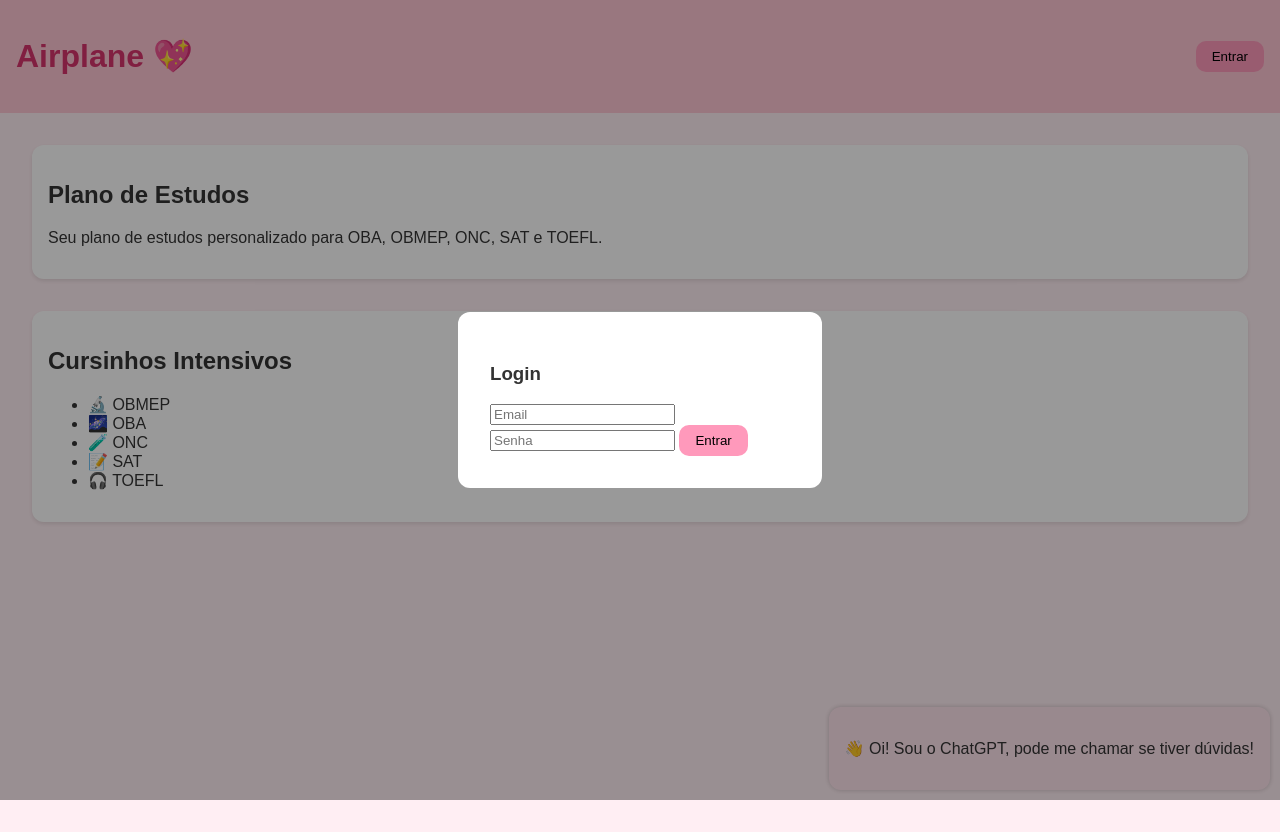
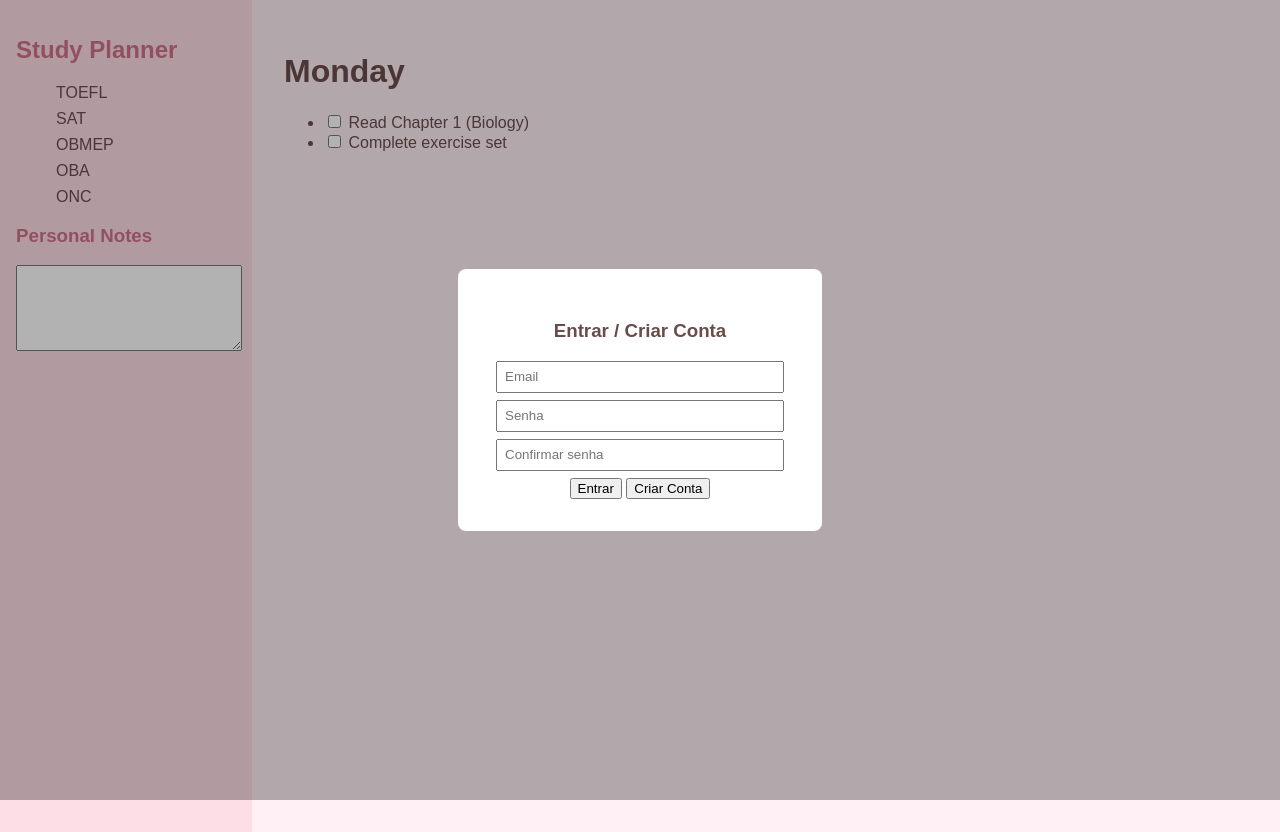
Before and after one commit to Mariaprogramer/airplane-site, a plain HTML site: page index.html in a window 1280 px wide. Both pictures are taken after a click on the button "Entrar". Before the commit the page ends 800 px from the top, so only its background shows below. Drawn offline with Linux system fonts and the light colour scheme; files that its build step writes are made by us from their sources.

Commit message:
Add files via upload

```diff
--- a/index.html
+++ b/index.html
@@ -1,49 +1,51 @@
 
 <!DOCTYPE html>
-<html lang="pt-br">
+<html lang="en">
 <head>
   <meta charset="UTF-8" />
   <meta name="viewport" content="width=device-width, initial-scale=1.0"/>
-  <title>Airplane - Voar Alto Juntos 2k25</title>
-  <link rel="stylesheet" href="style.css" />
-  <script src="firebase.js" defer></script>
-  <script src="script.js" defer></script>
+  <title>Airplane - Voar alto juntos 2k25</title>
+  <link rel="stylesheet" href="styles/style.css" />
 </head>
 <body>
-  <header>
-    <h1>Airplane 💖</h1>
-    <button id="login-btn">Entrar</button>
-  </header>
-
-  <main>
-    <section class="plano">
-      <h2>Plano de Estudos</h2>
-      <p>Seu plano de estudos personalizado para OBA, OBMEP, ONC, SAT e TOEFL.</p>
-    </section>
-
-    <section class="cursinhos">
-      <h2>Cursinhos Intensivos</h2>
+  <div class="app">
+    <aside class="sidebar">
+      <h2>Study Planner</h2>
       <ul>
-        <li>🔬 OBMEP</li>
-        <li>🌌 OBA</li>
-        <li>🧪 ONC</li>
-        <li>📝 SAT</li>
-        <li>🎧 TOEFL</li>
+        <li onclick="showCard('toefl')">TOEFL</li>
+        <li onclick="showCard('sat')">SAT</li>
+        <li onclick="showCard('obmep')">OBMEP</li>
+        <li onclick="showCard('oba')">OBA</li>
+        <li onclick="showCard('onc')">ONC</li>
       </ul>
-    </section>
-  </main>
-
-  <div id="chatbot">
-    <p>👋 Oi! Sou o ChatGPT, pode me chamar se tiver dúvidas!</p>
+      <div class="personal-notes">
+        <h3>Personal Notes</h3>
+        <textarea></textarea>
+      </div>
+    </aside>
+    <main class="planner">
+      <h1>Monday</h1>
+      <ul class="task-list">
+        <li><input type="checkbox"> Read Chapter 1 (Biology)</li>
+        <li><input type="checkbox"> Complete exercise set</li>
+      </ul>
+      <div class="course-card hidden" id="obmep">
+        <h2>OBMEP Cursinho (6 Meses)</h2>
+        <p>Semana 1: Álgebra Básica</p>
+        <a href="#">Ver PDF</a>
+      </div>
+    </main>
   </div>
-
-  <div id="login-modal" class="modal hidden">
+  <div class="modal hidden" id="login-modal">
     <div class="modal-content">
-      <h3>Login</h3>
+      <h3>Entrar / Criar Conta</h3>
       <input type="email" id="email" placeholder="Email" />
       <input type="password" id="password" placeholder="Senha" />
+      <input type="password" id="confirm" placeholder="Confirmar senha" />
       <button onclick="login()">Entrar</button>
+      <button onclick="signup()">Criar Conta</button>
     </div>
   </div>
+  <script src="scripts/script.js"></script>
 </body>
 </html>
--- a/script.js
+++ b/script.js
@@ -1,11 +1,19 @@
 
-document.getElementById("login-btn").addEventListener("click", () => {
-  document.getElementById("login-modal").classList.remove("hidden");
-});
-
+function showCard(id) {
+  document.querySelectorAll('.course-card').forEach(c => c.classList.add('hidden'));
+  document.getElementById(id).classList.remove('hidden');
+}
 function login() {
-  const email = document.getElementById("email").value;
-  const password = document.getElementById("password").value;
-  alert("Login simulado com: " + email);
+  alert("Login simulado!");
   document.getElementById("login-modal").classList.add("hidden");
 }
+function signup() {
+  const pass = document.getElementById("password").value;
+  const confirm = document.getElementById("confirm").value;
+  if (pass !== confirm) {
+    alert("Senhas diferentes!");
+    return;
+  }
+  alert("Conta criada!");
+  document.getElementById("login-modal").classList.add("hidden");
+}
--- a/style.css
+++ b/style.css
@@ -1,71 +1,64 @@
 
 body {
-  font-family: Arial, sans-serif;
-  background: #ffeef3;
+  font-family: sans-serif;
+  background-color: #ffeef2;
+  color: #6b4c4c;
   margin: 0;
   padding: 0;
-  color: #333;
 }
-
-header {
-  background: #ffc6d3;
-  padding: 1rem;
+.app {
   display: flex;
-  justify-content: space-between;
-  align-items: center;
 }
-
-h1 {
-  color: #d6336c;
+.sidebar {
+  width: 220px;
+  background: #fddde6;
+  padding: 1em;
+  height: 100vh;
 }
-
-button {
-  background: #ff99bb;
-  border: none;
-  padding: 0.5rem 1rem;
+.sidebar h2, .sidebar h3 {
+  color: #d17288;
+}
+.sidebar ul li {
+  list-style: none;
+  cursor: pointer;
+  margin: 0.5em 0;
+}
+.personal-notes textarea {
+  width: 100%;
+  height: 80px;
+}
+.planner {
+  flex: 1;
+  padding: 2em;
+  background: #fff0f5;
+}
+.course-card {
+  background: #ffe4ec;
+  padding: 1em;
   border-radius: 10px;
-  cursor: pointer;
+  margin-top: 1em;
 }
-
-main {
-  padding: 2rem;
-}
-
-section {
-  margin-bottom: 2rem;
-  background: #fff;
-  padding: 1rem;
-  border-radius: 12px;
-  box-shadow: 0 2px 4px rgba(0,0,0,0.1);
-}
-
-.modal {
-  position: fixed;
-  top: 0; left: 0;
-  width: 100%; height: 100%;
-  background: rgba(0,0,0,0.4);
-  display: flex;
-  align-items: center;
-  justify-content: center;
-}
-
-.modal-content {
-  background: #fff;
-  padding: 2rem;
-  border-radius: 12px;
-  width: 300px;
-}
-
 .hidden {
   display: none;
 }
-
-#chatbot {
+.modal {
   position: fixed;
-  bottom: 10px;
-  right: 10px;
-  background: #ffe3ec;
-  border-radius: 12px;
-  padding: 1rem;
-  box-shadow: 0 0 5px rgba(0,0,0,0.2);
+  top: 0; left: 0; right: 0; bottom: 0;
+  background: rgba(0, 0, 0, 0.3);
+  display: flex;
+  justify-content: center;
+  align-items: center;
 }
+.modal-content {
+  background: white;
+  padding: 2em;
+  border-radius: 8px;
+  width: 300px;
+  text-align: center;
+}
+.modal input {
+  display: block;
+  margin: 0.5em auto;
+  width: 90%;
+  padding: 0.5em;
+}
```
